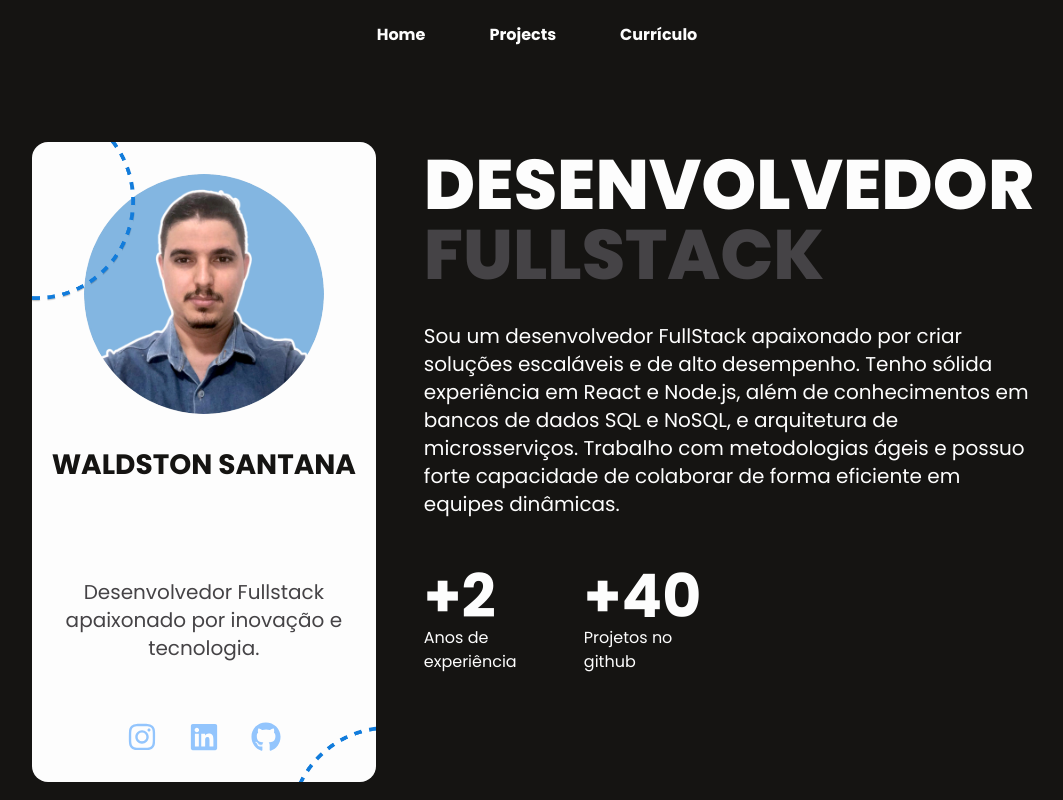
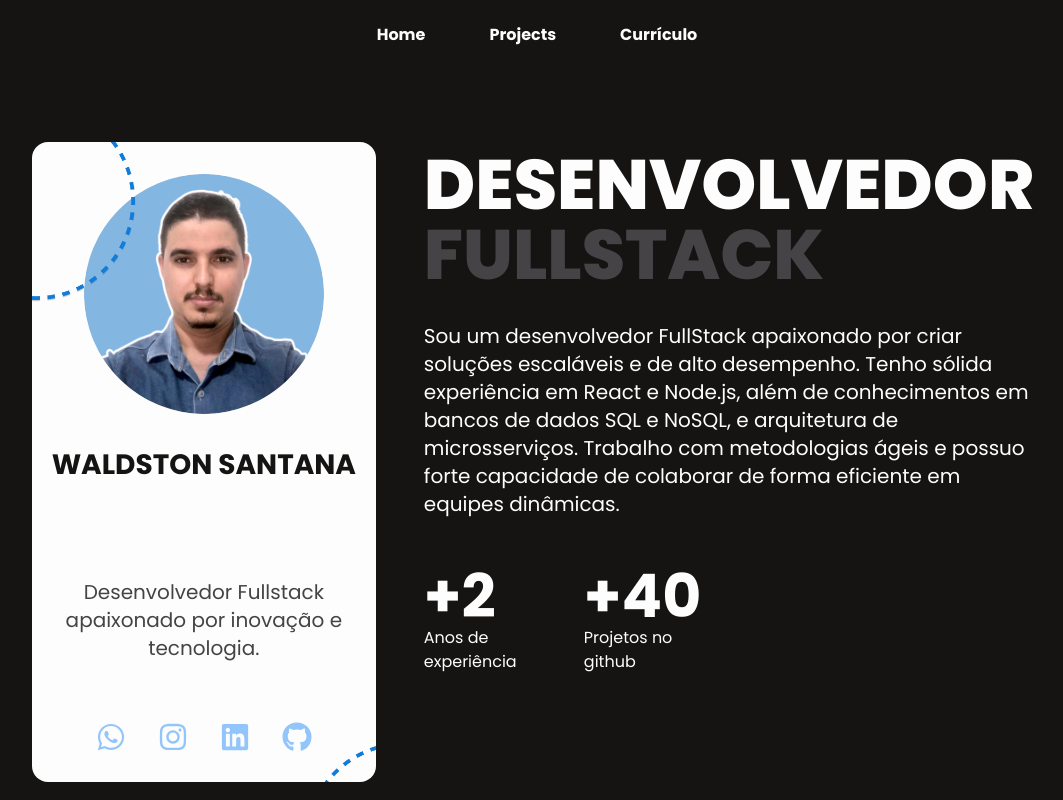
Before and after one commit to Waldst0n/portfolio-new, a Next.js app: page / in a window 1280 px wide. Shown: the whole page, without its empty margins (103-1166 px from the left). Built offline with nearby package versions, Linux system fonts and the light colour scheme.

Commit message:
feat: add whatsapp link

```diff
--- a/src/components/card-profile.js
+++ b/src/components/card-profile.js
@@ -3,6 +3,7 @@ import Link from 'next/link';
 import { FaInstagram } from 'react-icons/fa';
 import { FaLinkedin } from 'react-icons/fa';
 import { FaGithub } from 'react-icons/fa';
+import { FaWhatsapp } from 'react-icons/fa';
 
 export default function CardProfiler() {
   return (
@@ -19,7 +20,7 @@ export default function CardProfiler() {
           src="/Ellipse1.png"
           width={200}
           height={200}
-          className="absolute flex cover -bottom-36 -right-28 "
+          className="absolute flex cover -bottom-40 -right-32 "
           alt="elipse "
         />
         <Image
@@ -36,6 +37,13 @@ export default function CardProfiler() {
           Desenvolvedor Fullstack apaixonado por inovação e tecnologia.{' '}
         </p>
         <div className="flex gap-8">
+          <Link
+            href="https://www.instagram.com/waldstonsantana/"
+            className="text-blue-300 text-3xl transition-all hover:text-blue-600"
+            target="_blank"
+          >
+            <FaWhatsapp />
+          </Link>
           <Link
             href="https://www.instagram.com/waldstonsantana/"
             className="text-blue-300 text-3xl transition-all hover:text-blue-600"
```
